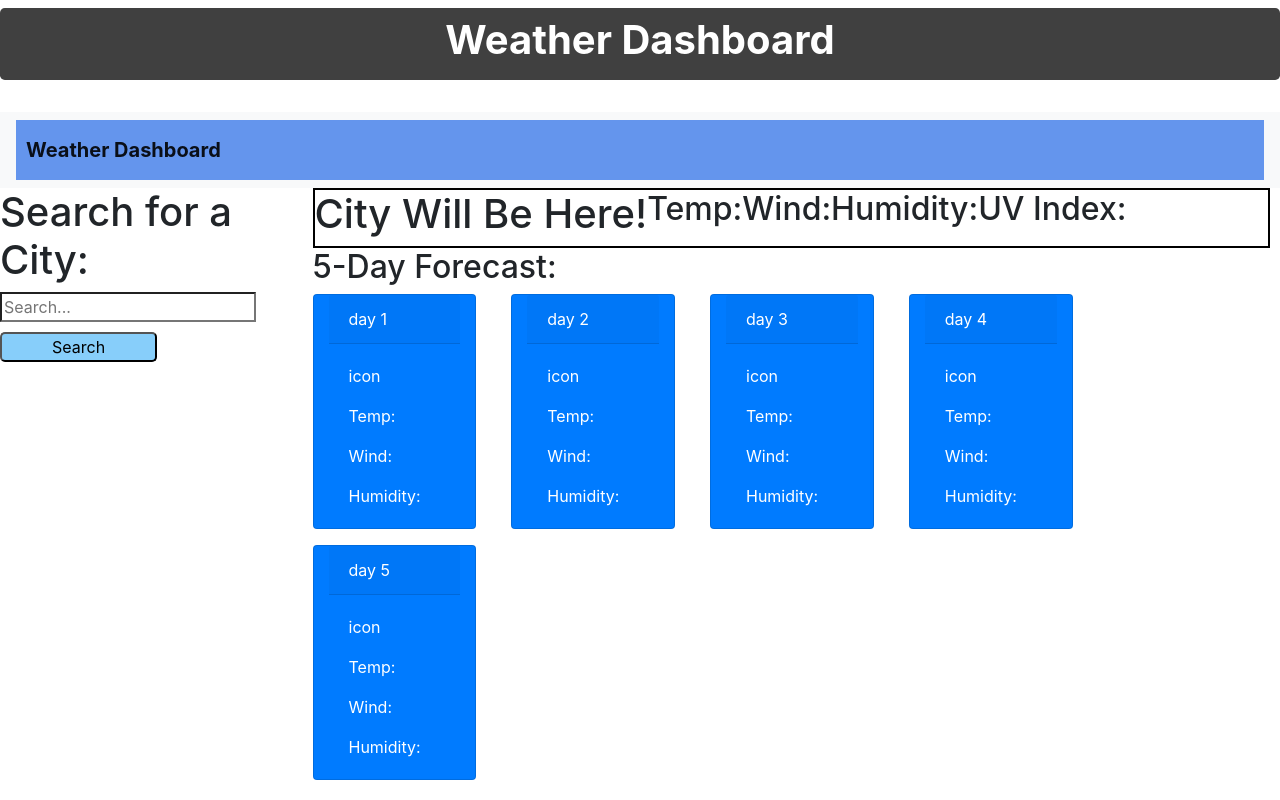
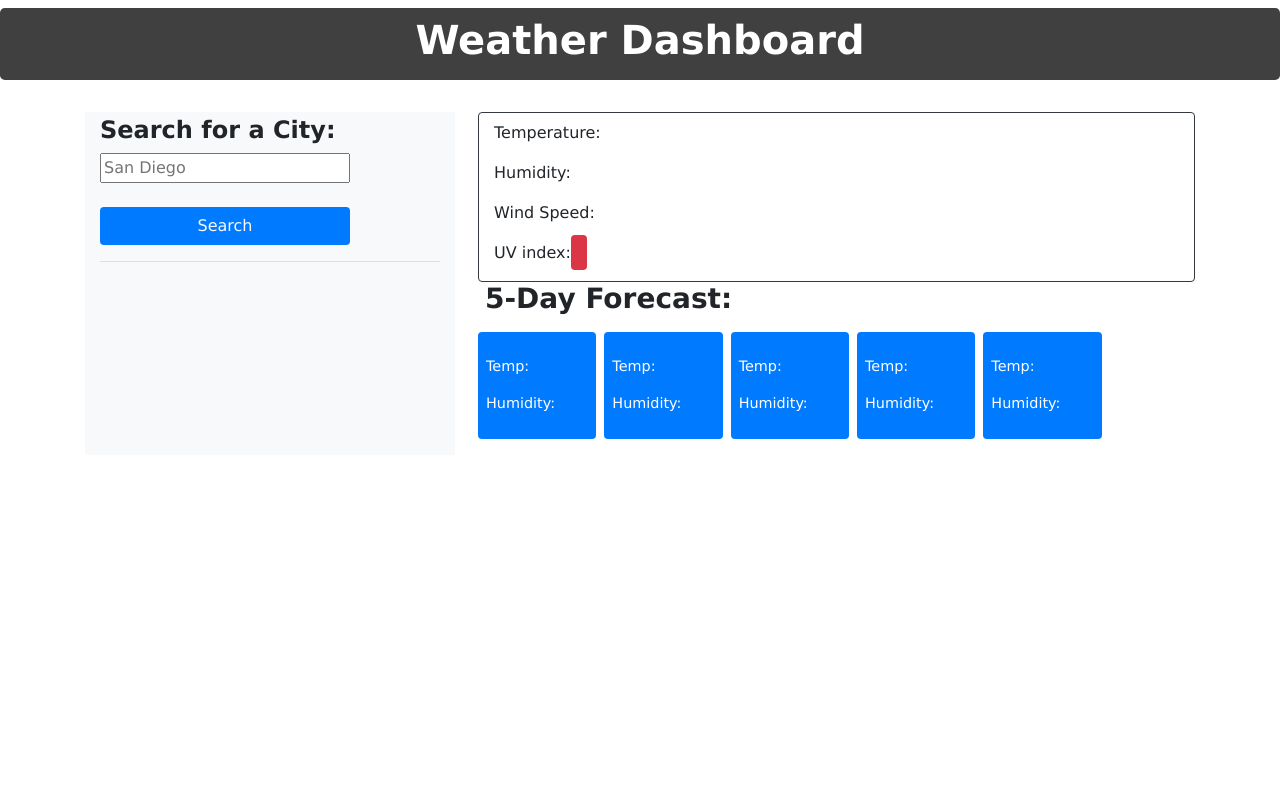
Before and after one commit to erinlim2001/weather-dashboard, a plain HTML site: page index.html in a window 1280 px wide. Drawn offline with nearby package versions, Linux system fonts and the light colour scheme.

Commit message:
updated css, html

```diff
--- a/index.html
+++ b/index.html
@@ -1,8 +1,8 @@
-<!doctype html>
+<!DOCTYPE html>
 <html lang="en">
 <head>
-    <meta charset="utf-8">
-    <meta name="viewport" content="width=device-width, initial-scale=1">
+    <meta charset="UTF-8">
+    <meta name="viewport" content="width=device-width, initial-scale=1.0">
 
     <title>Weather Dashboard</title>
     <!--Bootstrap CSS CDN-->
@@ -14,93 +14,76 @@
 <body>
     <!--Jumbotron for Title-->
     <div class="jumbotron container-fluid mt-2 text-center p-2" style="background-color:#404040 ;color: white;">
-      <h1><strong>Weather Dashboard</strong></h1>
+        <h1> <strong>Weather Dashboard</strong></h1>
     </div>
-    <nav class="navbar navbar-light bg-light">
-        <div class="container-fluid navDesign">
-          <a class="navbar-brand title" href="#">Weather Dashboard</a>
+    <div class="container">
+        <!-- searching a city-->
+        <div class="row" style="margin: auto">
+            <div class="col-sm-4 bg-light">
+                <h4 class="pt-1"><strong>Search for a City:</strong></h4>
+
+                <input type="text" placeholder="San Diego" style="width: 250px" id="search-city"><br><br>
+                <button class="btn bg-primary text-light" style="width: 250px" id="search-button">Search</button>
+                <hr size="10"/>
+                <ul class="list-group">
+                </ul>
             </div>
-    </nav>
 
-    <div class = "row">
-      <aside class="col-3" id="aside">
-        <h1 id="searchCity">Search for a City: </h1>
-        <form id="form">
-          <input type="search" id="query" class="searchBar" name="q" placeholder="Search...">
-          <button id="search">Search</button>
-        </form>
-        <div class="row">
-          <ul id="recentSearch"></ul>
-        </div>
-      </aside>
-      <main class = "col-9">
-        <div class = "row rightSide" id = "todayWeather">
-          <h1 id = "cityInput">City Will Be Here!</h1>
-          <div id = "dayIcon"></div>
-          <h2 id = "currentTemp">Temp: </h2>
-          <h2 id = "currentWind">Wind: </h2>
-          <h2 id = "currentHumidity">Humidity: </h2>
-          <h2 id = "currentUV">UV Index:</h2>
-        </div>
-      <div class="row">
-        <h2 id="forecastText">5-Day Forecast:</h2>
-      </div>
-      <div class="row">
-        <div class="card text-white bg-primary mb-3 col-2" style="max-width: 18rem;">
-          <div class="card-header">day 1</div>
-          <div class="card-body">
-            <p class="card-text">icon</p>
-            <p class="card-text">Temp:</p>
-            <p class="card-text">Wind:</p>
-            <p class="card-text">Humidity:</p>
-
+            <div class="col-sm-8">
+                <!-- current (searched) city -->
+                <div class="row ml-2 border border-dark rounded">
+                    <div class="col-sm-12" id="current-weather">
+                        <h3 class="city-name mb-1 mt-2 bolder" id="current-city"></h3>
+                        <p>Temperature:<span class="current" id="temperature"></span></p>
+                        <p>Humidity:<span class="current" id="humidity"></span></p>
+                        <p>Wind Speed:<span class="current" id="wind-speed"></span></p>
+                        <p>UV index:<span class="current bg-danger rounded py-2 px-2 text-white" id="uv-index"></span></p>
                     </div>
                 </div>
-        <div class="card text-white bg-primary mb-3 col-2" style="max-width: 18rem;">
-          <div class="card-header">day 2</div>
-          <div class="card-body">
-            <p class="card-text">icon</p>
-            <p class="card-text">Temp:</p>
-            <p class="card-text">Wind:</p>
-            <p class="card-text">Humidity:</p>
+
+                <!-- 5 day forecast -->
+                <div class="col-sm-12" id ="future-weather">
+                    <h3>5-Day Forecast:</h3>
+                    <div class="row text-light">
+                        <div class="col-sm-2 bg-primary forecast text-white ml-2 mb-3 p-2 mt-2 rounded" >
+                            <p id="fDate0"></p>
+                            <p id="fImg0"></p>
+                            <p>Temp:<span id="fTemp0"></span></p>
+                            <p>Humidity:<span id="fHumidity0"></span></p>
                         </div>
+                        <div class="col-sm-2 bg-primary forecast text-white ml-2 mb-3 p-2 mt-2 rounded" >
+                            <p id="fDate1"></p>
+                            <p id="fImg1"></p>
+                            <p>Temp:<span id="fTemp1"></span></p>
+                            <p>Humidity:<span id="fHumidity1"></span></p>
                         </div>
-        <div class="card text-white bg-primary mb-3 col-2" style="max-width: 18rem;">
-          <div class="card-header">day 3</div>
-          <div class="card-body">
-            <p class="card-text">icon</p>
-            <p class="card-text">Temp:</p>
-            <p class="card-text">Wind:</p>
-            <p class="card-text">Humidity:</p>
+                        <div class="col-sm-2 bg-primary forecast text-white ml-2 mb-3 p-2 mt-2 rounded">
+                            <p id="fDate2"></p>
+                            <p id="fImg2"></p>
+                            <p>Temp:<span id="fTemp2"></span></p>
+                            <p>Humidity:<span id="fHumidity2"></span></p>
                         </div>
+                        <div class="col-sm-2 bg-primary forecast text-white ml-2 mb-3 p-2 mt-2 rounded">
+                            <p id="fDate3"></p>
+                            <p id="fImg3"></p>
+                            <p>Temp:<span id="fTemp3"></span></p>
+                            <p>Humidity:<span id="fHumidity3"></span></p>
                         </div>
-        <div class="card text-white bg-primary mb-3 col-2" style="max-width: 18rem;">
-          <div class="card-header">day 4</div>
-          <div class="card-body">
-            <p class="card-text">icon</p>
-            <p class="card-text">Temp:</p>
-            <p class="card-text">Wind:</p>
-            <p class="card-text">Humidity:</p>
+                        <div class="col-sm-2 bg-primary forecast text-white ml-2 mb-3 p-2 mt-2 rounded" >
+                            <p id="fDate4"></p>
+                            <p id="fImg4"></p>
+                            <p>Temp:<span id="fTemp4"></span></p>
+                            <p>Humidity:<span id="fHumidity4"></span></p>
                         </div>
-        </div>
-        <div class="card text-white bg-primary mb-3 col-2" style="max-width: 18rem;">
-          <div class="card-header">day 5</div>
-          <div class="card-body">
-            <p class="card-text">icon</p>
-            <p class="card-text">Temp:</p>
-            <p class="card-text">Wind:</p>
-            <p class="card-text">Humidity:</p>
                     </div>
                 </div>
 
             </div>
-      </main>
+        </div>
     </div>
 
-
+    <script src="https://code.jquery.com/jquery.js"></script>
+    <script src="https://cdnjs.cloudflare.com/ajax/libs/twitter-bootstrap/4.0.0/js/bootstrap.bundle.min.js"></script>
     <script src="jscript.js"></script>
-    <script src="https://cdn.jsdelivr.net/npm/bootstrap@5.0.2/dist/js/bootstrap.bundle.min.js" integrity="sha384-MrcW6ZMFYlzcLA8Nl+NtUVF0sA7MsXsP1UyJoMp4YLEuNSfAP+JcXn/tWtIaxVXM" crossorigin="anonymous"></script>
-
-
 </body>
 </html>
--- a/style.css
+++ b/style.css
@@ -1,26 +1,25 @@
-.navDesign {
-    background-color: cornflowerblue;
-    padding: 10px;
+*{
+    box-sizing: border-box;
+
 }
 
-.title {
+body {
+
+    font-size: 16px;
+    font-family: Verdana, Geneva, Tahoma, sans-serif;
+
+}
+h3{
     font-weight: bold;
 }
+.forecast{
 
-.card {
-    margin-right: 35px;
+    font-size: 0.9em;
 }
-
-#search {
-    display: block;
-    margin-top: 10px;
-    background-color: lightskyblue;
-    padding-left: 50px;
-    padding-right: 50px;
-    border-radius: 5px;
-
+span{
+    font-size: 1em;
 }
-#todayWeather {
-    border: 2px solid black;
-    margin-right: 10px;
+li:hover{
+    background-color: lightslategray;
+    text-decoration: underline;
 }
```
Lines whose indentation alone changed are shown as unchanged.
